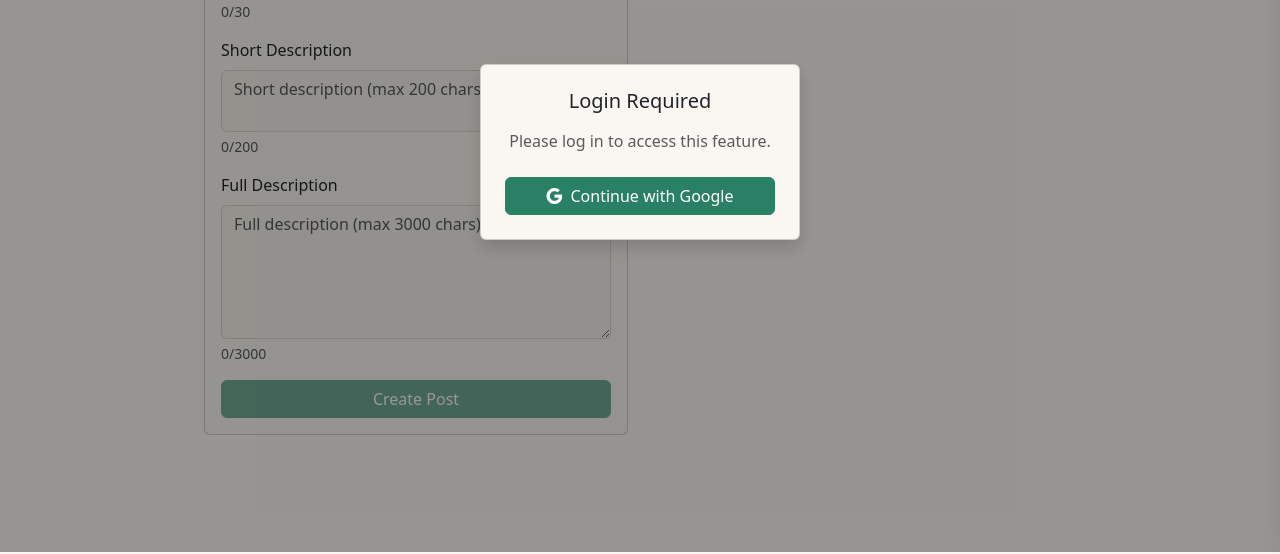
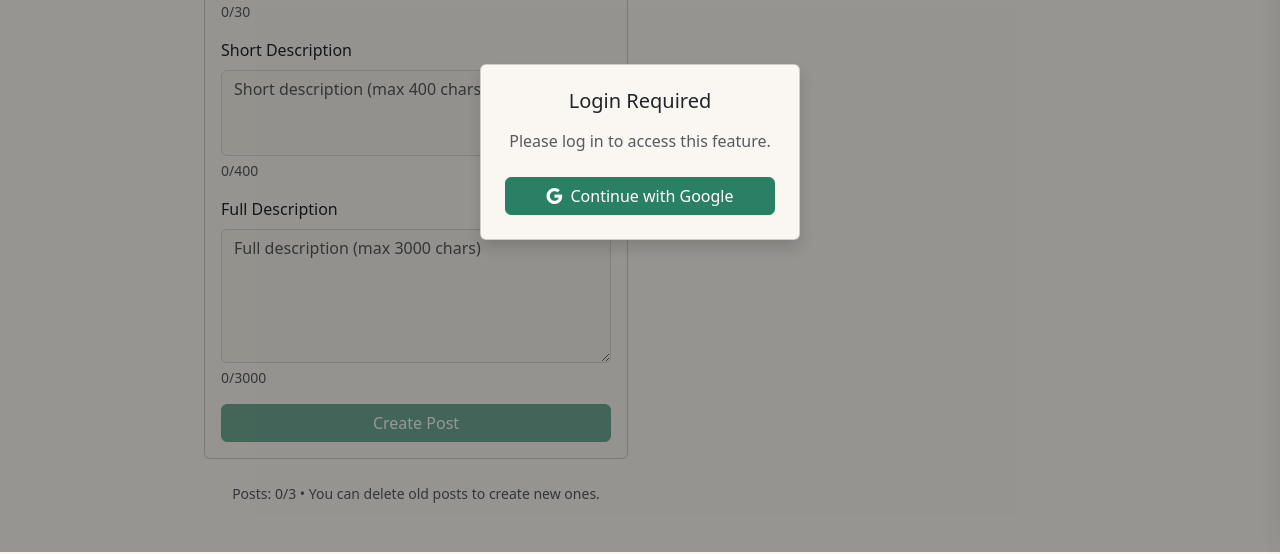
Before and after one commit to 43110JOSHUA/CharityCode, a Next.js app: page /dashboard in a window 1280 px wide. Shown: the part 248-802 px from the top of the page. Built offline with nearby package versions, Linux system fonts and the light colour scheme; no server answers.

Commit message:
capped user posts to 3

```diff
--- a/app/components/dashboard/CreatePost.tsx
+++ b/app/components/dashboard/CreatePost.tsx
@@ -4,13 +4,23 @@ import { addDoc, collection, serverTimestamp } from "firebase/firestore";
 import { firestore } from "../../../firebase/client";
 import { useAuth } from "../../../context/auth";
 
-export default function CreatePost() {
+interface CreatePostProps {
+  currentPostCount: number;
+  maxPosts: number;
+}
+
+export default function CreatePost({
+  currentPostCount,
+  maxPosts,
+}: CreatePostProps) {
   const [title, setTitle] = useState("");
   const [shortDesc, setShortDesc] = useState("");
   const [fullDesc, setFullDesc] = useState("");
   const auth = useAuth();
   const username = auth?.currentUser?.displayName;
   const email = auth?.currentUser?.email;
+
+  const canCreatePost = currentPostCount < maxPosts;
 
   async function sendPost() {
     await addDoc(collection(firestore, "posts"), {
@@ -50,13 +60,13 @@ export default function CreatePost() {
           <label className="form-label">Short Description</label>
           <textarea
             className="form-control bg-dark-tan border-border-tan"
-            maxLength={200}
-            rows={2}
+            maxLength={400}
+            rows={3}
             value={shortDesc}
             onChange={(event) => setShortDesc(event.target.value)}
-            placeholder="Short description (max 200 chars)"
+            placeholder="Short description (max 400 chars)"
           />
-          <div className="form-text">{shortDesc.length}/200</div>
+          <div className="form-text">{shortDesc.length}/400</div>
         </div>
         <div className="mb-3">
           <label className="form-label">Full Description</label>
@@ -70,10 +80,23 @@ export default function CreatePost() {
           />
           <div className="form-text">{fullDesc.length}/3000</div>
         </div>
+        {!canCreatePost && (
+          <div className="alert alert-warning mb-3">
+            <small>
+              You've reached the maximum of {maxPosts} posts. Delete an old post
+              to create a new one.
+            </small>
+          </div>
+        )}
         <button
           className="btn btn-light-green w-100"
           onClick={sendPost}
-          disabled={!title.trim() || !shortDesc.trim() || !fullDesc.trim()}
+          disabled={
+            !title.trim() ||
+            !shortDesc.trim() ||
+            !fullDesc.trim() ||
+            !canCreatePost
+          }
         >
           Create Post
         </button>
--- a/app/components/dashboard/PersonalFeed.tsx
+++ b/app/components/dashboard/PersonalFeed.tsx
@@ -13,7 +13,11 @@ import {
 import { firestore } from "../../../firebase/client";
 import { useAuth } from "../../../context/auth";
 
-export default function PersonalFeed() {
+interface PersonalFeedProps {
+  onPostCountChange: (count: number) => void;
+}
+
+export default function PersonalFeed({ onPostCountChange }: PersonalFeedProps) {
   const [posts, setPosts] = useState<
     QueryDocumentSnapshot<DocumentData, DocumentData>[]
   >([]);
@@ -24,6 +28,7 @@ export default function PersonalFeed() {
     if (!auth?.currentUser) {
       setPosts([]);
       setLoading(false);
+      onPostCountChange(0); // Reset count when no user
       return;
     }
 
@@ -36,6 +41,8 @@ export default function PersonalFeed() {
       const snapshotDocs = snapshot.docs;
       setPosts(snapshotDocs);
       setLoading(false);
+      // Update the post count in the parent component
+      onPostCountChange(snapshotDocs.length);
     });
 
     return unsubscribe;
--- a/app/dashboard/page.tsx
+++ b/app/dashboard/page.tsx
@@ -5,9 +5,13 @@ import LoginCard from "../components/auth/LoginCard";
 import { useAuth } from "../../context/auth";
 import CreatePost from "../components/dashboard/CreatePost";
 import PersonalFeed from "../components/dashboard/PersonalFeed";
+import { useState } from "react";
+
+const MAX_POSTS_PER_USER = 3;
 
 export default function Dashboard() {
   const auth = useAuth();
+  const [currentPostCount, setCurrentPostCount] = useState(0);
 
   return (
     <div className="bg-light-tan min-vh-100">
@@ -16,10 +20,17 @@ export default function Dashboard() {
         <div className="container py-5">
           <div className="row pt-2">
             <div className="col-12 col-md-6">
-              <CreatePost />
+              <CreatePost
+                currentPostCount={currentPostCount}
+                maxPosts={MAX_POSTS_PER_USER}
+              />
+              <p className="text-center text-muted small">
+                Posts: {currentPostCount}/{MAX_POSTS_PER_USER} • You can delete
+                old posts to create new ones.
+              </p>
             </div>
             <div className="col-12 col-md-6">
-              <PersonalFeed />
+              <PersonalFeed onPostCountChange={setCurrentPostCount} />
             </div>
           </div>
         </div>
```
